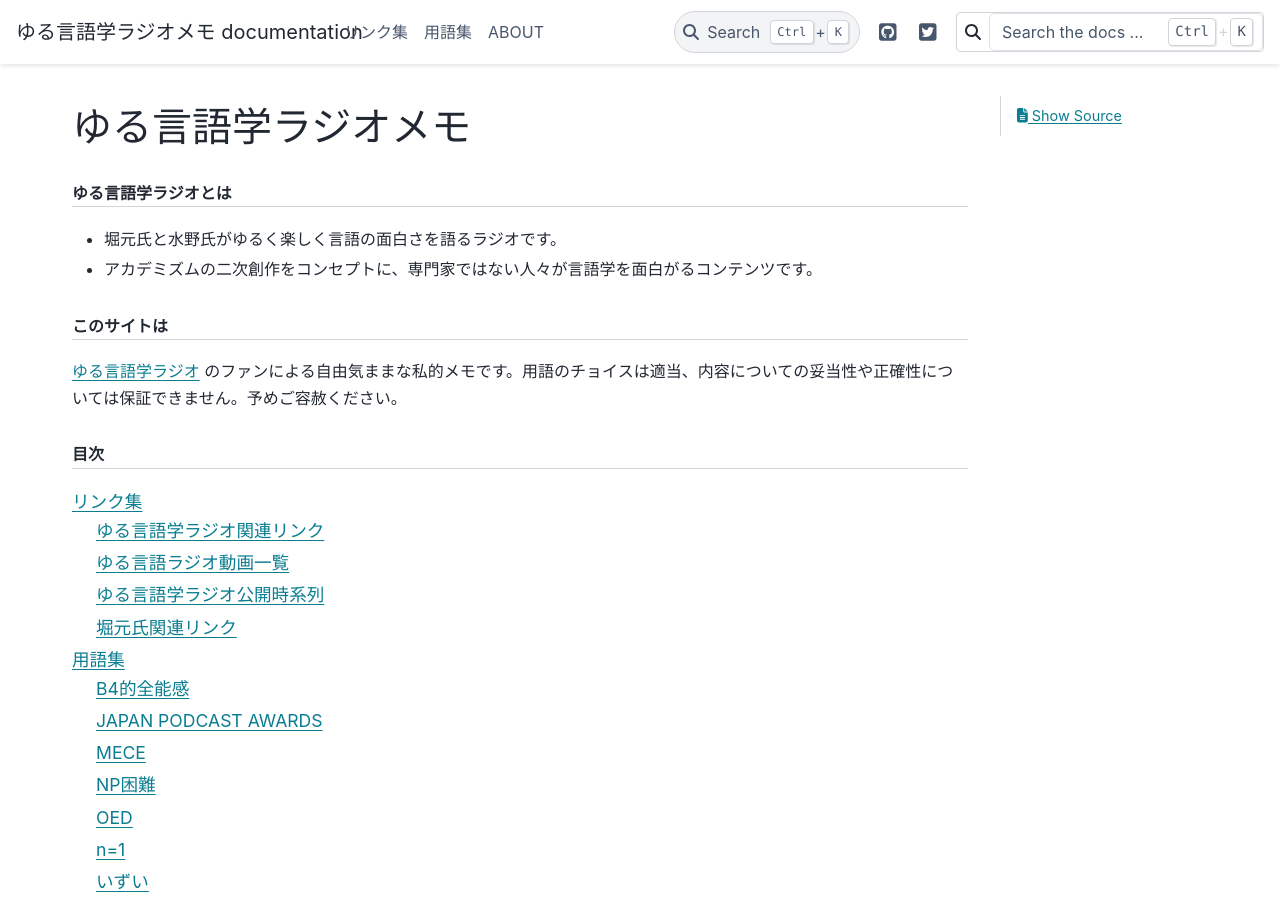
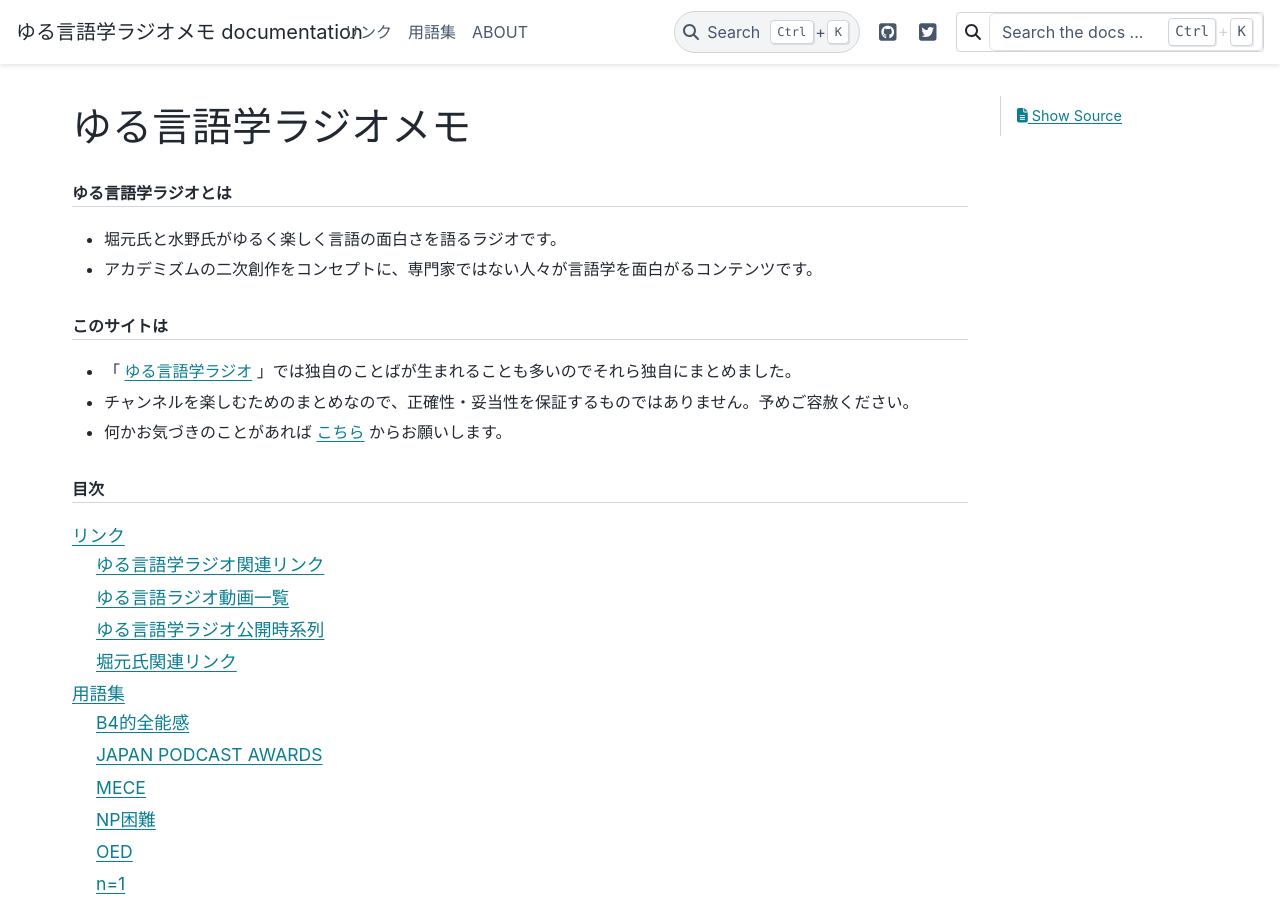
Before and after one commit to mtakagishi/yurugengo, a Sphinx documentation site: the page built from docs/index.rst, in a window 1280 px wide and 900 px high. Built offline with Sphinx 7.4.7 and the PyData theme 0.15.4, drawn with Linux system fonts in a browser that asks for light colours.

Commit message:
微修正

```diff
--- a/docs/index.rst
+++ b/docs/index.rst
@@ -5,7 +5,9 @@
 * アカデミズムの二次創作をコンセプトに、専門家ではない人々が言語学を面白がるコンテンツです。
 
 .. rubric:: このサイトは
-:doc:`words/ゆる言語学ラジオ` のファンによる自由気ままな私的メモです。用語のチョイスは適当、内容についての妥当性や正確性については保証できません。予めご容赦ください。
+* 「 :doc:`words/ゆる言語学ラジオ` 」では独自のことばが生まれることも多いのでそれら独自にまとめました。
+* チャンネルを楽しむためのまとめなので、正確性・妥当性を保証するものではありません。予めご容赦ください。
+* 何かお気づきのことがあれば `こちら <https://forms.gle/WJ3khhqqeNrEr8fv6>`_ からお願いします。
 
 .. rubric:: 目次
 .. toctree::
--- a/docs/videos/index.rst
+++ b/docs/videos/index.rst
@@ -1,4 +1,4 @@
-リンク集
+リンク
 ===============================
 
 .. toctree::
```
